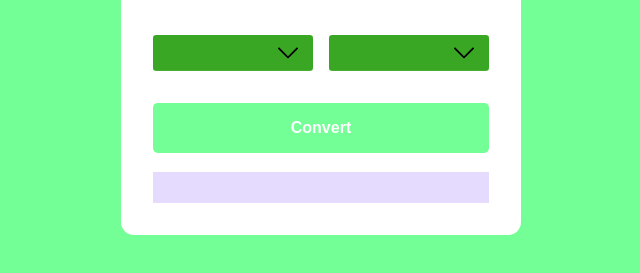
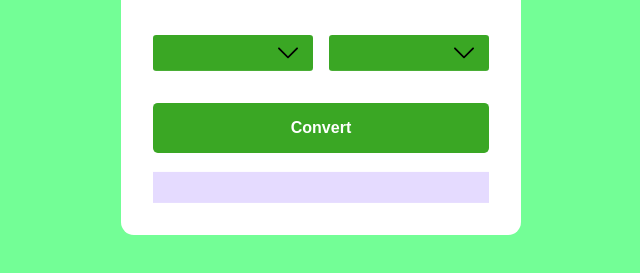
Before and after one commit to chelseajcaines/CurrencyConverter, a plain HTML site: page index.html in a window 1280 px wide. Shown: the part 433-706 px from the top of the page, without its empty margins (319-959 px from the left). Drawn offline with Linux system fonts and the light colour scheme.

Commit message:
changed button color

```diff
--- a/style.css
+++ b/style.css
@@ -79,7 +79,7 @@ select option {
 button {
   font-size: 1em;
   width: 100%;
-  background-color: #73fe96;
+  background-color: #3aa724;
   padding: 1em 0;
   margin-top: 2em;
   border-radius: 0.3em;
```
